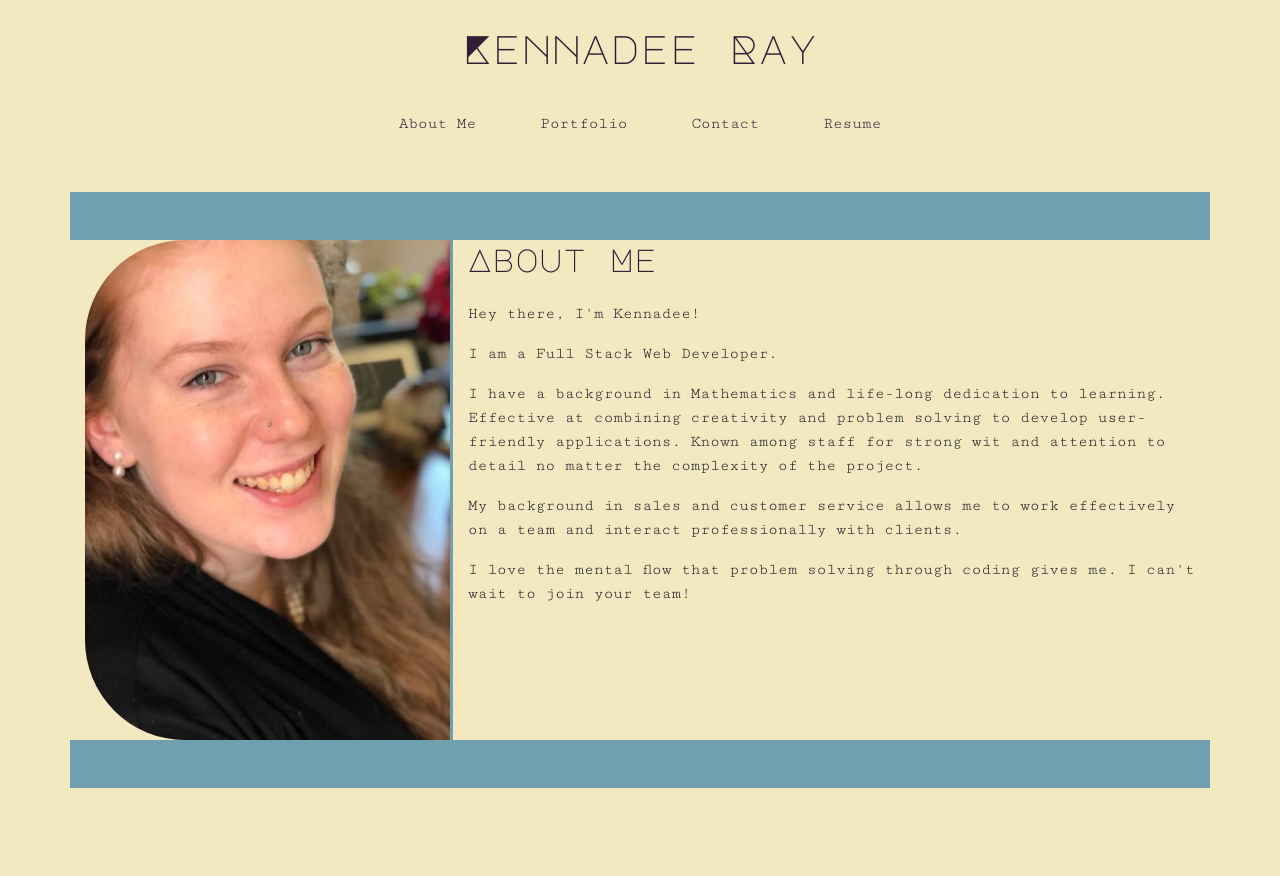
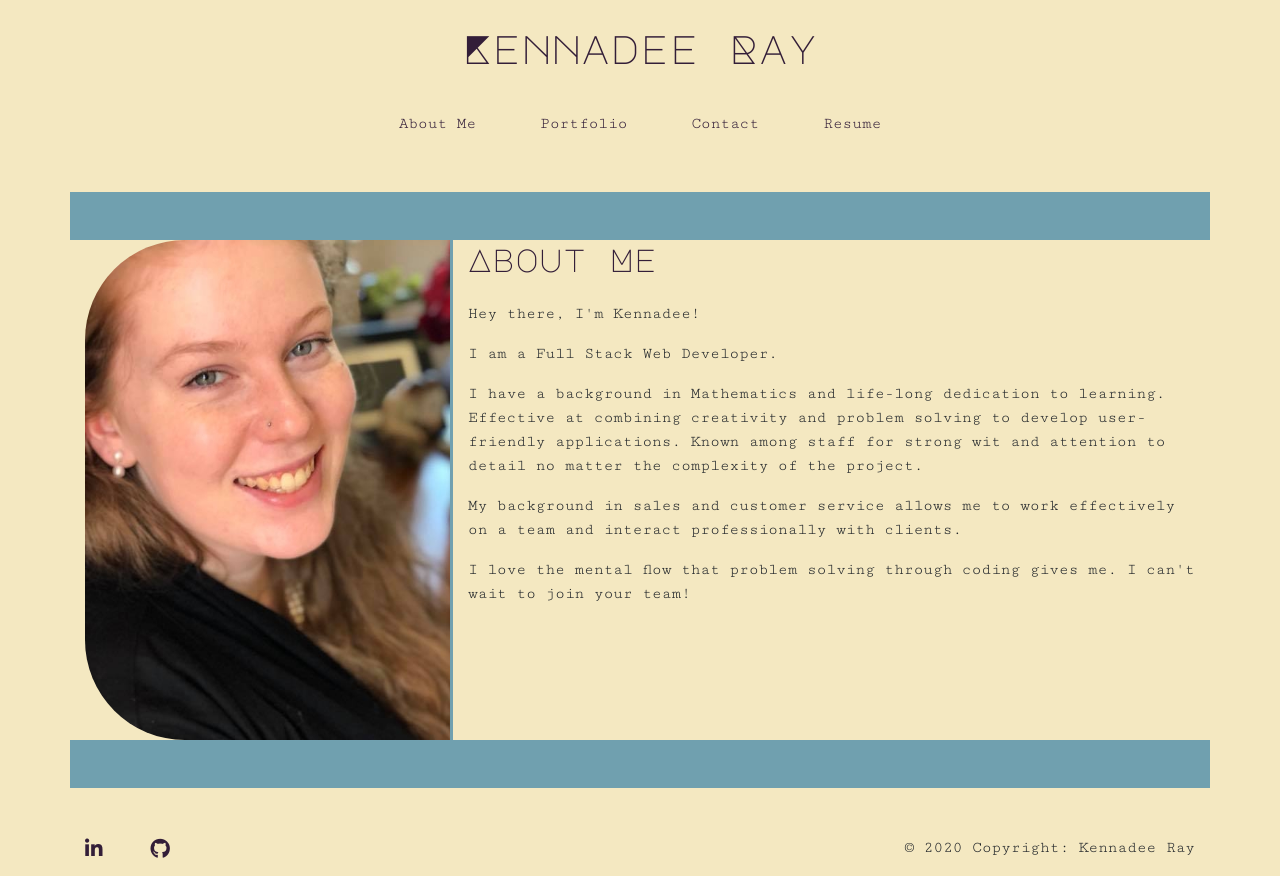
Before and after one commit to KRAY306090/portfolio-react, a React (Create React App) app: page / in a window 1280 px wide. Before the commit the page ends 836 px from the top, so only its background shows below. Built offline with nearby package versions, Linux system fonts and the light colour scheme.

Commit message:
footer styled

```diff
--- a/public/index.html
+++ b/public/index.html
@@ -24,6 +24,7 @@
       work correctly both with client-side routing and a non-root public URL.
       Learn how to configure a non-root public URL by running `npm run build`.
     -->
+    <script src="https://kit.fontawesome.com/2cc8559091.js" crossorigin="anonymous"></script>
     <title>React App</title>
   </head>
   <body>
--- a/src/App.css
+++ b/src/App.css
@@ -51,3 +51,38 @@ p {
 .about-text {
     border-left: 3px solid var(--secondary-color);
 }
+
+i {
+    color: var(--primary-color);
+}
+
+/* Extra small devices */
+@media(max-width:544px){
+    .elastic-fai-group > .elastic-fai, .elastic-fai-xs{
+        font-size:20px;
+    }
+}
+/* Small devices */
+@media(min-width:544px){
+    .elastic-fai-group > .elastic-fai, .elastic-fai-sm{
+        font-size:30px;
+    }
+}
+/* Medium devices */
+@media(min-width:768px){
+    .elastic-fai-group > .elastic-fai, .elastic-fai-md{
+        font-size:40px;
+    }
+}
+/* Large devices */
+@media(min-width:992px){
+    .elastic-fai-group > .elastic-fai, .elastic-fai-lg{
+        font-size:50px;
+    }
+}
+/* Exrta Large devices */
+@media(min-width:1200px){
+    .elastic-fai-group > .elastic-fai, .elastic-fai-xl{
+        font-size:80px;
+    }
+}
--- /dev/null
+++ b/src/components/Footer/index.js
@@ -0,0 +1,23 @@
+import React from 'react';
+
+function Footer() {
+    return (
+        <footer class="page-footer">
+            <div class="container">
+                <div className="d-flex justify-content-between w-100">
+                            <div>
+                            <a class="li-ic" href="https://linkedin.com/in/kennadee-ray-8822a01aa">
+                                <i class="fab fa-linkedin-in fa-lg mr-md-5 mr-3 fa-2x"> </i>
+                            </a>
+                            <a class="ins-ic" href="https://github.com/KRAY306090">
+                                <i class="fab fa-github fa-lg  mr-md-5 mr-3 fa-2x"> </i>
+                            </a>
+                            </div>
+                    <p class="copyright">© 2020 Copyright: Kennadee Ray</p>
+                </div>
+            </div>
+        </footer>
+    )
+}
+
+export default Footer;
--- a/src/components/PortfolioContainer.js
+++ b/src/components/PortfolioContainer.js
@@ -5,6 +5,7 @@ import About from './Pages/About';
 import Contact from './Pages/Contact';
 import Portfolio from './Pages/Portfolio';
 import Resume from './Pages/Resume';
+import Footer from './Footer';
 
 import '../App.css';
 
@@ -31,7 +32,9 @@ function PortfolioContainer() {
           {
            renderPage()
           }
+
         </div>
+        <Footer></Footer>
       </div>
     );
   }
```
